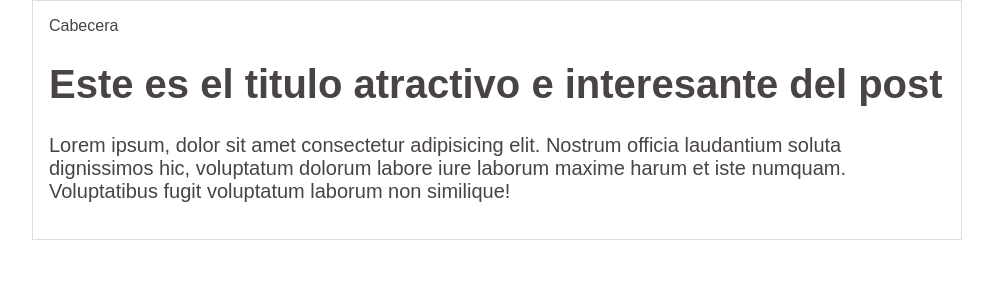
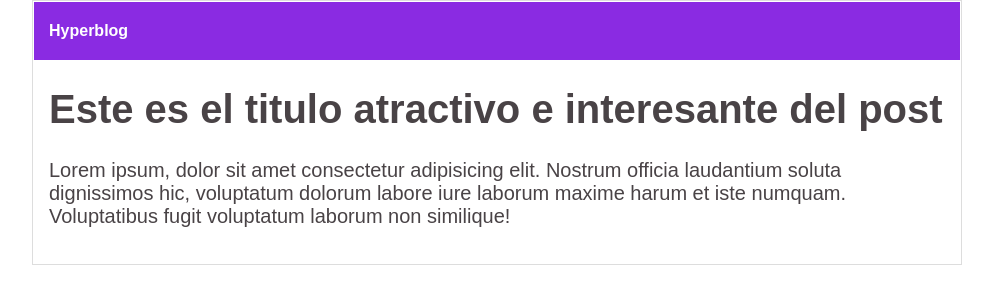
Before and after one commit to edalguerr/Hyperblog, a plain HTML site: page index.html in a window 1280 px wide. Shown: the whole page, without its empty margins (143-1136 px from the left). Drawn offline with Linux system fonts and the light colour scheme.

Commit message:
Fializada la cabecera con diseño asul

```diff
--- a/css/estilos.css
+++ b/css/estilos.css
@@ -23,3 +23,13 @@ h5{
 
     font-size: 20px;
 }
+
+#cabecera{
+    font-size: 40;
+    font-weight: 600;
+    background-color: blueviolet;
+    color: #fff;
+    margin:0 -15px;
+    margin-top: -15px;
+    padding: 20px 15px;
+}
--- a/index.html
+++ b/index.html
@@ -12,7 +12,7 @@
 <body>
     <div id="container">
         <div id="cabecera">
-            Cabecera
+            Hyperblog
         </div>
         <div id="post">
             <h1>Este es el titulo atractivo e interesante del post</h1>
```
